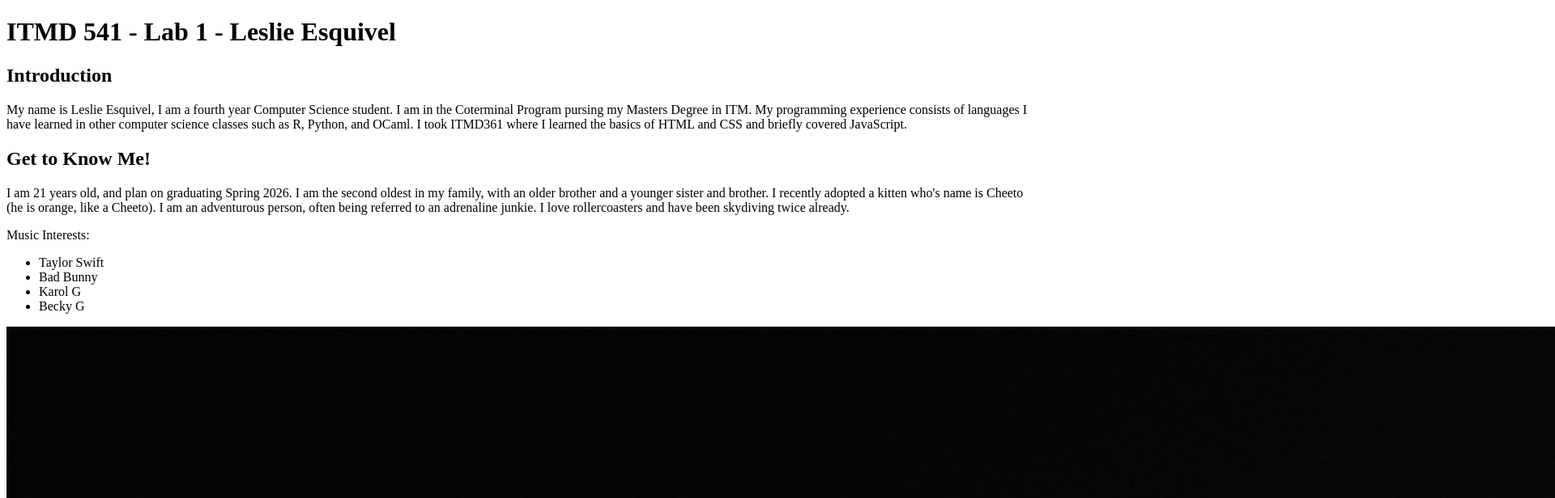
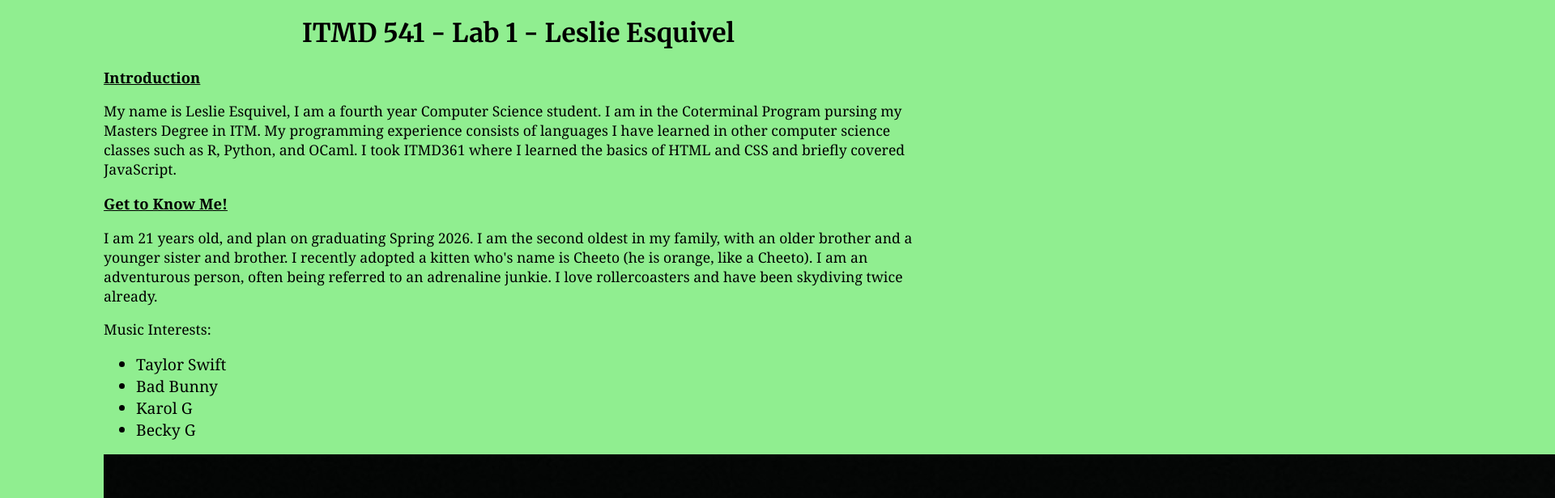
Before and after one commit to leslie1403/itmd541, a plain HTML site: page index.html in a window 1280 px wide. Shown: the top 616 px of the page at 81% size, 1920 px wide, since content can reach past the window. Drawn offline with Linux system fonts and the light colour scheme.

Commit message:
base css implemented

```diff
--- a/index.html
+++ b/index.html
@@ -4,7 +4,7 @@
     <meta charset='utf-8'>
     <title>ITMD 541 - Lab 1 - Leslie Esquivel</title>
     <meta name='viewport' content='width=device-width, initial-scale=1'>
-    <link rel='stylesheet' type='text/css' media='screen' href='main.css'>
+    <link rel='stylesheet' type='text/css' media='screen' href='style.css'>
 </head>
 <body>
     <h1>ITMD 541 - Lab 1 - Leslie Esquivel</h1>
--- a/style.css
+++ b/style.css
@@ -0,0 +1,22 @@
+@import url('https://fonts.googleapis.com/css2?family=Merriweather:ital,wght@0,300;0,400;0,700;0,900;1,300;1,400;1,700;1,900&display=swap');
+
+h1{
+    font-family: "Merriweather", "Arial", serif;
+    text-align: center;
+ }
+
+ h2{
+   font-family: "Georgia", "Arial", serif;
+   font-size: 115%;
+   text-decoration: underline;
+ }
+
+ ul,li,p{
+   font-family: "Georgia", "Arial",serif;
+   font-size: 110%;
+ }
+
+ body{
+   background-color: lightgreen;
+   margin-left: 10%;
+   margin-right: 10%;}
```
